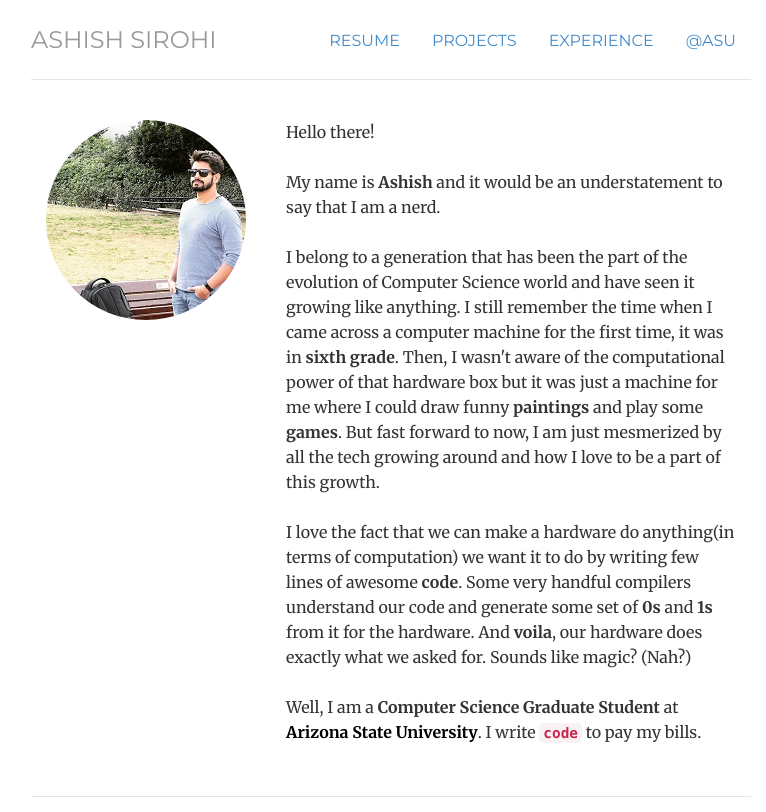
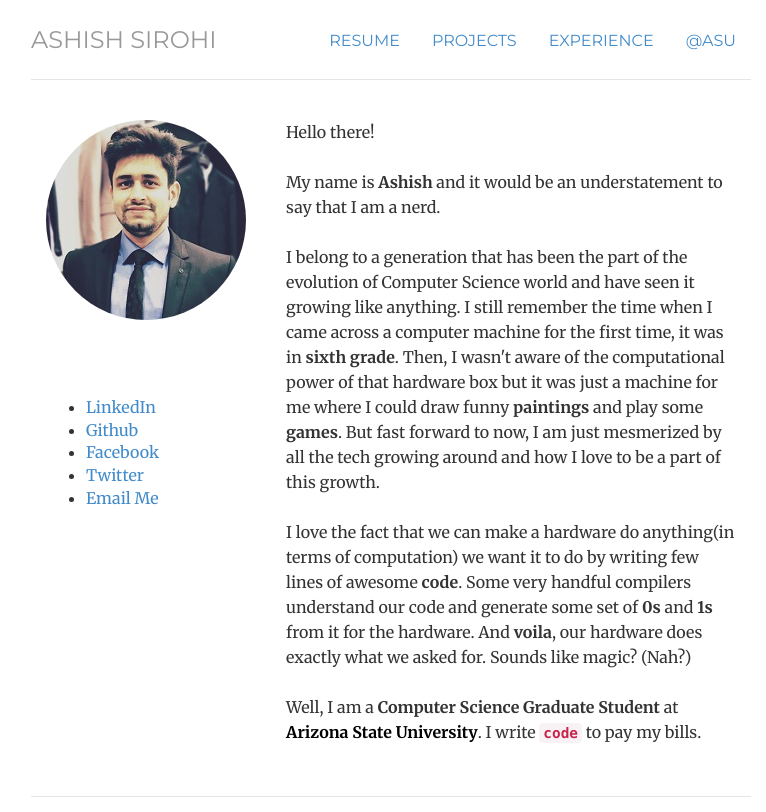
Before and after one commit to ashishsirohi/ashishsirohi.github.io, a Jekyll site: the page built from index.html, in a window 1280 px wide, cut to the strip 0-812 px from the top of the page. Shown: the whole strip, without its empty margins (249-1015 px from the left). Built offline with Jekyll 4.4.1, drawn with Linux system fonts in a browser that asks for light colours.

Commit message:
Changes in home page

```diff
--- a/index.html
+++ b/index.html
@@ -10,7 +10,15 @@ description: Graduate Student at Arizona State
 <!-- <div class="jumbotron"> -->
 <div class="row marketing">
 	<div class="col-sm-4">
-	<img  class="img-circle avatar" alt="Ashish Sirohi" src="img/ashish1.jpg">
+	<img  class="img-circle avatar" alt="Ashish Sirohi" src="img/ashish2.jpg">
+	<br><br><br>
+	<ul>
+		<li><a href="https://linkedin.com/in/ashishsirohi" target="_blank">LinkedIn</a></li>
+		<li><a href="https://github.com/ashishsirohi" target="_blank">Github</a></li>
+		<li><a href="https://www.facebook.com/ashishsirohi2804" target="_blank">Facebook</a></li>
+		<li><a href="https://twitter.com/heptashish" target="_blank">Twitter</a></li>
+		<li><a href="mailto:ashishsirohi@live.com" target="_blank">Email Me</a></li>
+	</ul>
 	</div>
 	<div itemscope itemtype="http://data-vocabulary.org/Person" class="col-sm-8">
 	<p >Hello there!<br><br>
```
Also changed, not shown: 1 other file.
